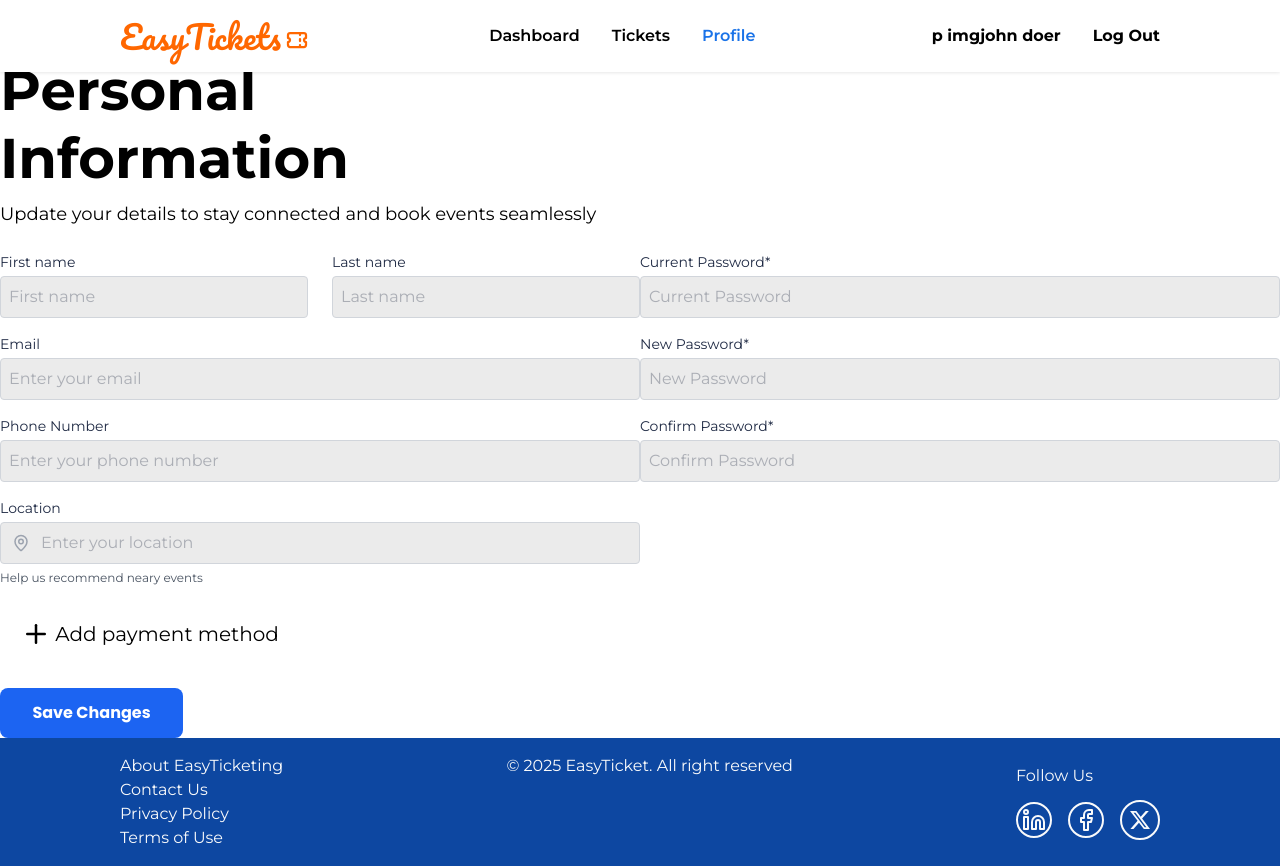
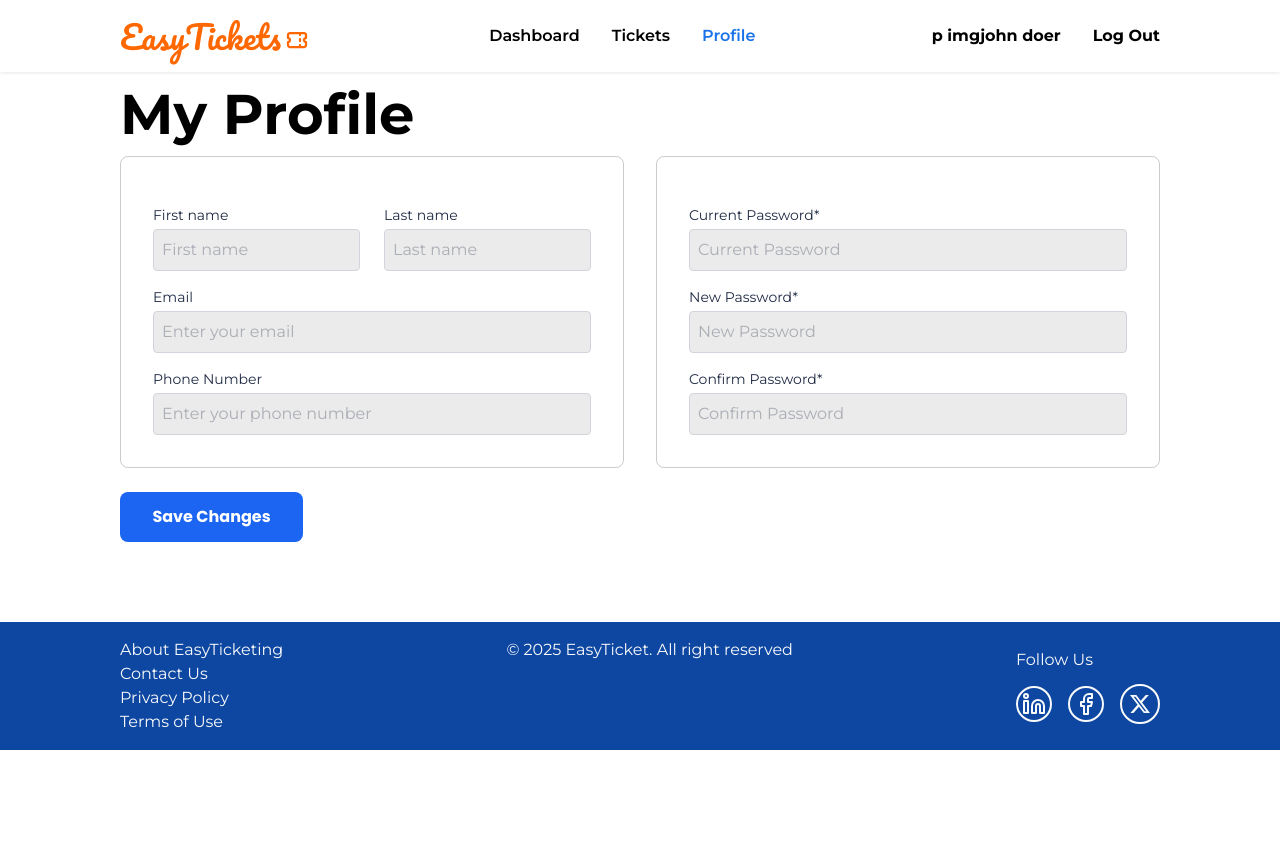
Before and after one commit to mafindijr/easy-ticketing-app, a React (Vite) app: page /profile in a window 1280 px wide. After the commit the page ends 800 px from the top, so only its background shows below. Built offline with nearby package versions, Linux system fonts and the light colour scheme.

Commit message:
working on the profile page

```diff
--- a/src/Pages/Profile.jsx
+++ b/src/Pages/Profile.jsx
@@ -2,7 +2,6 @@ import { useForm } from "react-hook-form";
 import { Input } from "../components/input";
 import { Button } from "../components/button";
 import { Plus } from "lucide-react";
-import { MapPin } from "lucide-react";
 
 export default function Profile() {
 
@@ -10,18 +9,17 @@ export default function Profile() {
 
 
   return (
-    <div className="mt-14">
+    <div className=" my-20 mx-30">
 
             <div className="w-[600px]">
-                <h1 className="font-montserrat font-[700] text-[56px] leading-[68px] mb-2">Personal Information</h1>
-                <p className="font-montserrat text-[18px] font-[400] mb-2 leading-[28px]">Update your details to stay connected and book events seamlessly</p>
+                <h2 className="font-montserrat font-[700] text-[56px] leading-[68px] mb-2">My Profile</h2>
             </div>
-        <main className="grid grid-cols-2">
+       <form onSubmit={handleSubmit}>
+        <main className="grid grid-cols-2 gap-8">
+
 
           <div>
-
-            <form>
-
+            <div className="border-[#cccccc] border-1 rounded-[8px] p-[32px]">
                <div className="grid grid-cols-2 gap-6">
                 <div>
                   <Input
@@ -31,6 +29,7 @@ export default function Profile() {
                       placeholder="First name"
                       register={register}
                       error={errors.firstName}
+                      className={`form-input ${errors.firstName ? "border-red-500 focus:ring-red-500" : ""}`}
                       required
                   />
                 </div>
@@ -42,6 +41,7 @@ export default function Profile() {
                       placeholder="Last name"
                       register={register}
                       error={errors.lastName}
+                      className={`form-input ${errors.lastName ? "border-red-500 focus:ring-red-500" : ""}`}
                       required
                   />
                   </div>
@@ -55,46 +55,34 @@ export default function Profile() {
                     placeholder="Enter your email"
                     register={register}
                     error={errors.email}
+                    className={`form-input ${errors.email ? "border-red-500 focus:ring-red-500" : ""}`}
                     required
                 />
                 </div>
                   <div>
                     <Input
                         label="Phone Number"
-                        name="phone number"
+                        name="phoneNumber"
                         type="text"
                         placeholder="Enter your phone number"
                         register={register}
-                        error={errors.email}
+                        error={errors.phoneNumber}
+                        className={`form-input ${errors.phoneNumber ? "border-red-500 focus:ring-red-500" : ""}`}
                         required
                     />
+
+                     {/* {errors.phoneNumber && (
+                      <span>Please enter Phone Number </span>)}  */}
                  </div>
-                 <div>
-                  <Input
-                        label="Location"
-                        name="location"
-                        type="text"
-                        placeholder="Enter your location"
-                        register={register}
-                        error={errors.location}
-                        required
-                        prefixIcon={MapPin}
-                    />
-                  </div>
-                  <span className="text-[#4B5563] font-montserrat font-[400] text-[12px] leading-[16px]">Help us recommend neary events</span>
               </div>
-              <div>
-              <button className="w-[300px] h-[60px] mt-4 font-montserrat leading-[28px] font-[400] inline-flex justify-center items-center gap-1 text-[20px] cursor-pointer">
-                <span><Plus size={30}/></span> Add payment method
-              </button>
-              </div>
-              <Button type="submit" onClick={handleSubmit} className="w-[183px] h-[50px] mt-6 font-poppins font-bold bg-blue-600 hover:bg-homeexplohover text-white py-2 rounded-[8px]">
+            </div>
+              <Button type="submit" className="w-[183px] h-[50px] mt-6 font-poppins font-bold bg-blue-600 hover:bg-homeexplohover text-white py-2 rounded-[8px]">
                     Save Changes
-                </Button>
-            </form>
+              </Button>
             </div>
+
             <div>
-              <form>
+              <div className="border-[#cccccc] border-1 rounded-[8px] p-[32px]">
                 <Input
                  label="Current Password*"
                  name="password"
@@ -102,6 +90,7 @@ export default function Profile() {
                  placeholder="Current Password"
                  register={register}
                  error={errors.password}
+                 className={`form-input ${errors.phoneNumber ? "border-red-500 focus:ring-red-500" : ""}`}
                  required
                 //  prefixIcon={}
                 />
@@ -113,6 +102,7 @@ export default function Profile() {
                  placeholder="New Password"
                  register={register}
                  error={errors.newPassword}
+                 className={`form-input ${errors.phoneNumber ? "border-red-500 focus:ring-red-500" : ""}`}
                  required
                 //  prefixIcon={}
                 />
@@ -124,12 +114,14 @@ export default function Profile() {
                  placeholder="Confirm Password"
                  register={register}
                  error={errors.confirmPassword}
+                 className={`form-input ${errors.phoneNumber ? "border-red-500 focus:ring-red-500" : ""}`}
                  required
                 //  prefixIcon={}
                 />
-              </form>
+              </div>
             </div>
         </main>
+       </form>
     </div>
   )
 }
```
